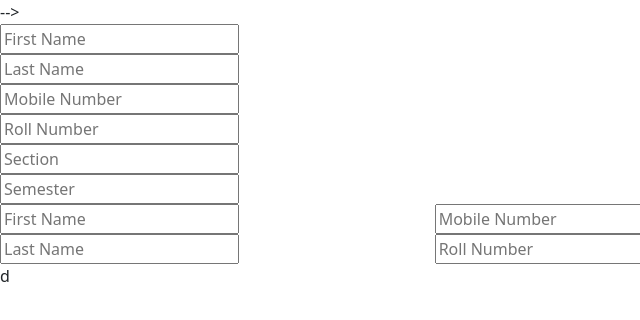
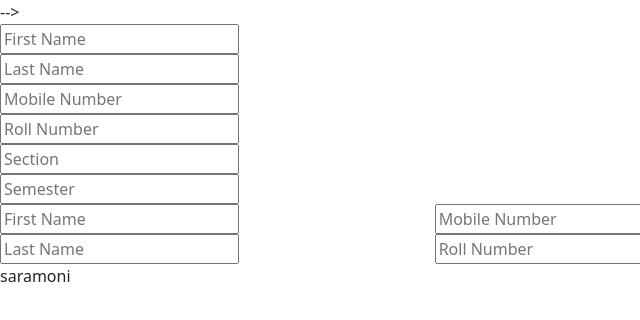
Before and after one commit to SumaiyaAkterSaramoni/HTML-Class, a plain HTML site: page index.html in a window 1280 px wide. Shown: the full height of the page, 0-640 px from the left. Drawn offline with nearby package versions, Linux system fonts and the light colour scheme.

Commit message:
added name

```diff
--- a/index.html
+++ b/index.html
@@ -226,7 +226,8 @@
         <input type="text" placeholder="Semester">
 
     </div>
-    <p>d</p>
+    <p>saramoni</p>
+
 
 
 
```
